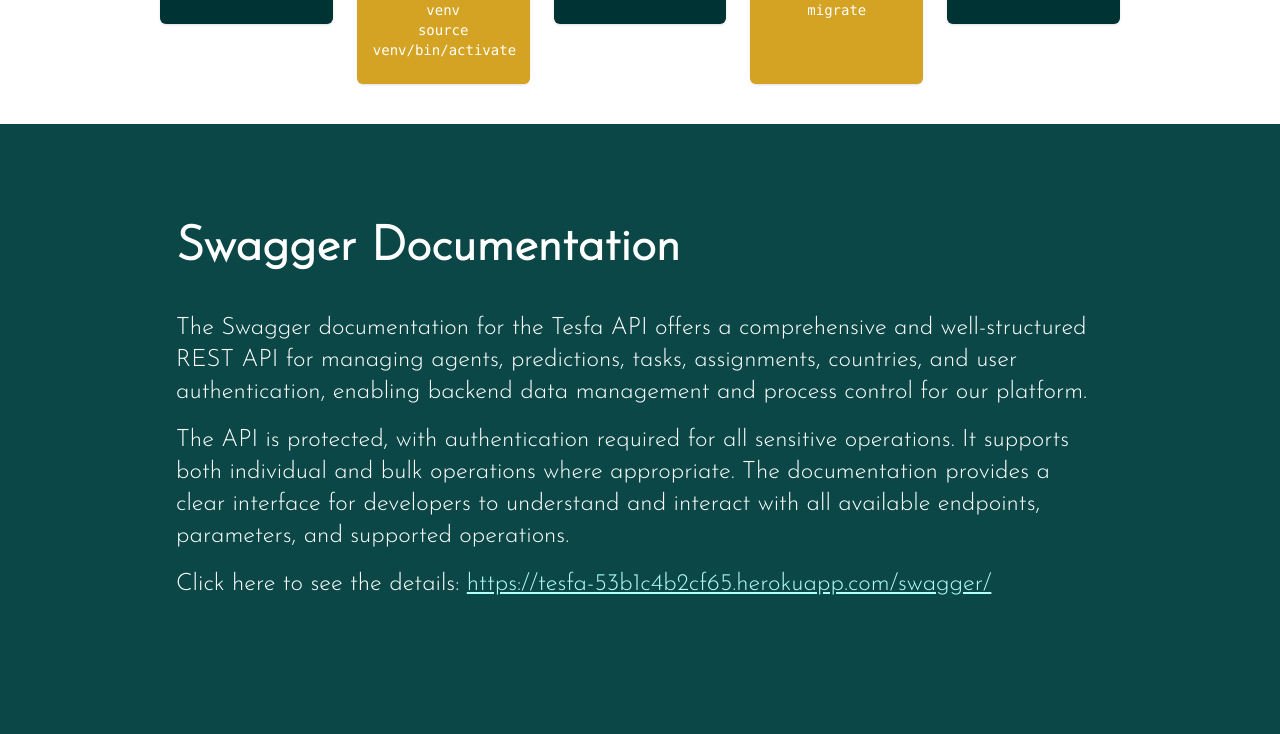
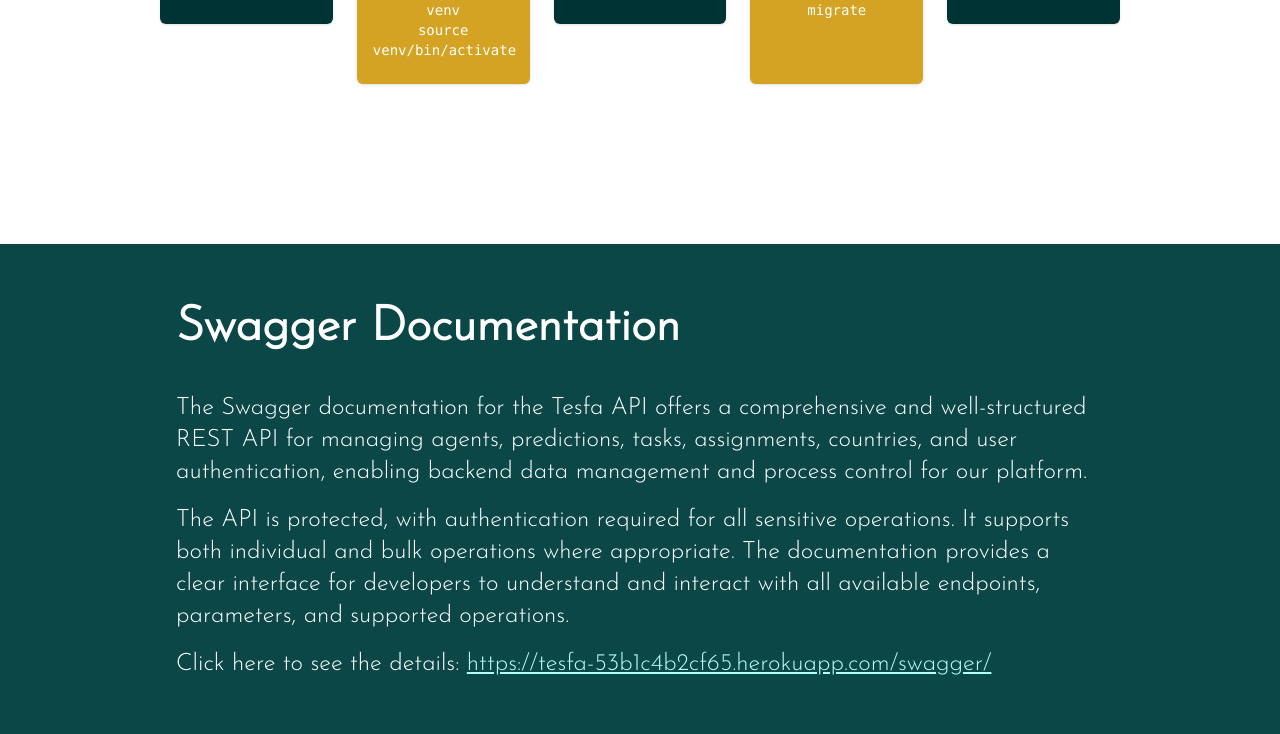
Before and after one commit to meronkahsay/Tesfa-Technical-documentation, a Next.js app in the folder tesfa/: page / in a window 1280 px wide. Shown: the part 8740-9474 px from the top of the page. Built offline with nearby package versions, Linux system fonts and the light colour scheme.

Commit message:
finalize the website

```diff
--- a/tesfa/src/app/components/SwaggerDocumentation/index.tsx
+++ b/tesfa/src/app/components/SwaggerDocumentation/index.tsx
@@ -1,7 +1,7 @@
 import Image from "next/image";
 export default function SwaggerDocumentation() {
   return (
-    <main className="bg-[#0B4747]  flex flex-col items-start justify-center px-4 py-25">
+    <main className="bg-[#0B4747] mt-40 flex flex-col items-start justify-center px-4 py-15">
       <section className="w-full lg:px-40">
         <h1 className="text-5xl font-bold text-white mb-10" >
           Swagger Documentation
```
